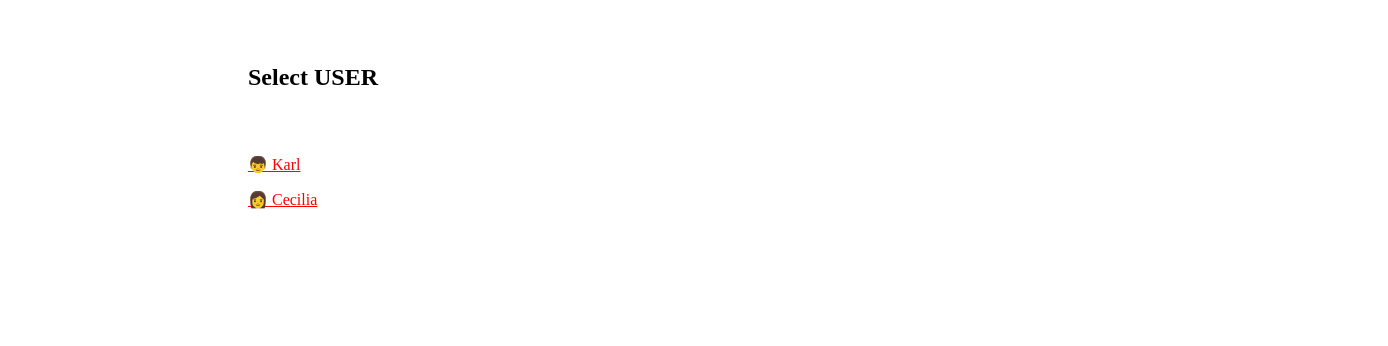
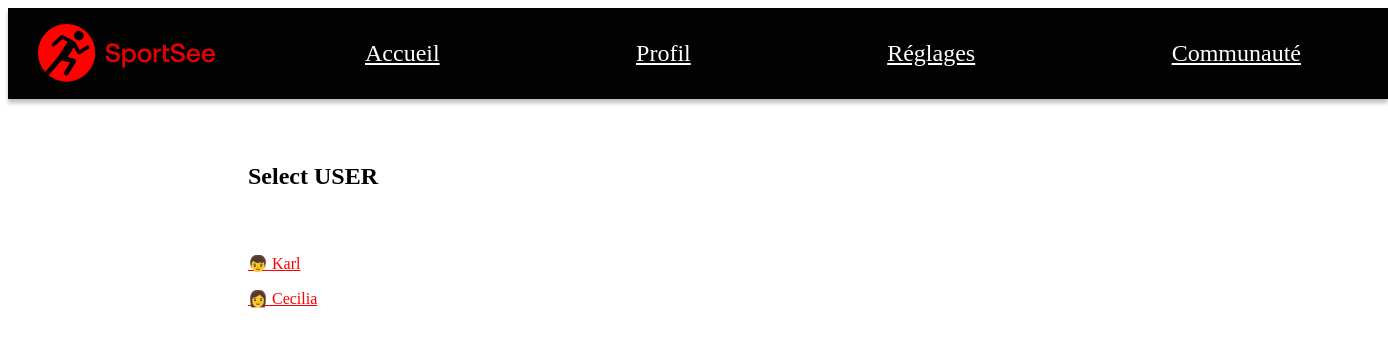
Before and after one commit to hmoustaid-lrn/SportSee, a React (Create React App) app in the folder frontend/: page /SportSee/ in a window 1280 px wide. Shown: the top 346 px of the page, 1388 px wide, since content can reach past the window. Built offline with nearby package versions, Linux system fonts and the light colour scheme.

Commit message:
Header component added

```diff
--- a/frontend/src/Router.jsx
+++ b/frontend/src/Router.jsx
@@ -2,12 +2,14 @@
 import { BrowserRouter, Routes, Route } from 'react-router-dom';
 
 import Home from './pages/Home'
+import Header from './components/Header'
 
 
 function Router() {
     return (
         <React.StrictMode>
             <BrowserRouter basename="/SportSee">
+                <Header />
                 <Routes>
                     <Route exact path="/" element={<Home />} />
                     <Route exact path="/profil/:userId" />
--- /dev/null
+++ b/frontend/src/components/Header/index.css
@@ -0,0 +1,34 @@
+header{
+  position: relative;
+  display: flex;
+  width: 100%;
+  height: 91px;
+  background: #020203;
+  padding: 0 87px 0 29px;
+  box-shadow: 0px 4px 4px rgba(0, 0, 0, 0.25);
+  z-index: 1;
+}
+
+header img {
+    width: 178px;
+    margin-right: 150px;
+}
+
+nav{
+  width: 80%;
+  display: flex;
+  justify-content: space-between;
+  align-items: center;
+}
+
+nav a{
+    color: white;
+    font-weight: 500;
+    font-size: 24px;
+}
+
+@media (max-width: 1025px) {
+    header img{
+        margin-right: 70px;
+    }
+}
--- /dev/null
+++ b/frontend/src/components/Header/index.jsx
@@ -0,0 +1,20 @@
+import React from "react";
+import { NavLink } from "react-router-dom";
+import logo from "../../assets/logo.svg";
+
+import "./index.css";
+
+export default function Header() {
+
+    return (
+        <header>
+            <img src={logo} alt="sportSee" />
+            <nav>
+                <NavLink to="/">Accueil</NavLink>
+                <NavLink to="#">Profil</NavLink>
+                <NavLink to="#">Réglages</NavLink>
+                <NavLink to="#">Communauté</NavLink>
+            </nav>
+        </header>
+    );
+};
--- a/frontend/src/pages/Home/index.jsx
+++ b/frontend/src/pages/Home/index.jsx
@@ -1,6 +1,6 @@
 import React from "react";
 import { NavLink } from "react-router-dom";
-import './index.css'
+import './index.css';
 
 export default function Home() {
 
```
Also changed, not shown: frontend/src/assets/logo.svg (added). Lines whose indentation alone changed are shown as unchanged.
